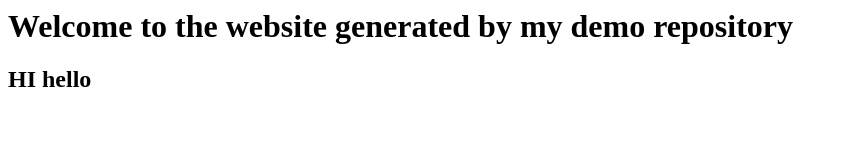
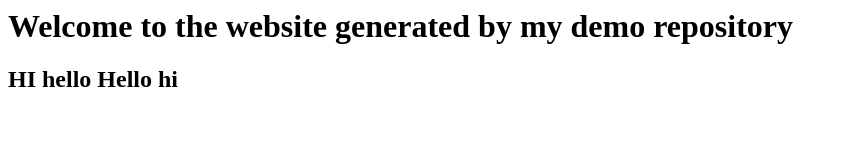
Before and after one commit to ARKOZAI/demo-repository, a website: page index.html in a window 1280 px wide. Shown: the whole page, without its empty margins (0-847 px from the left). Drawn offline with Linux system fonts and the light colour scheme.

Commit message:
Update index.html

```diff
--- a/index.html
+++ b/index.html
@@ -1,4 +1,5 @@
 <h1>Welcome to the website generated by my demo repository</h1>
 <h2>
     HI hello
+    Hello hi
 </h2>
```
